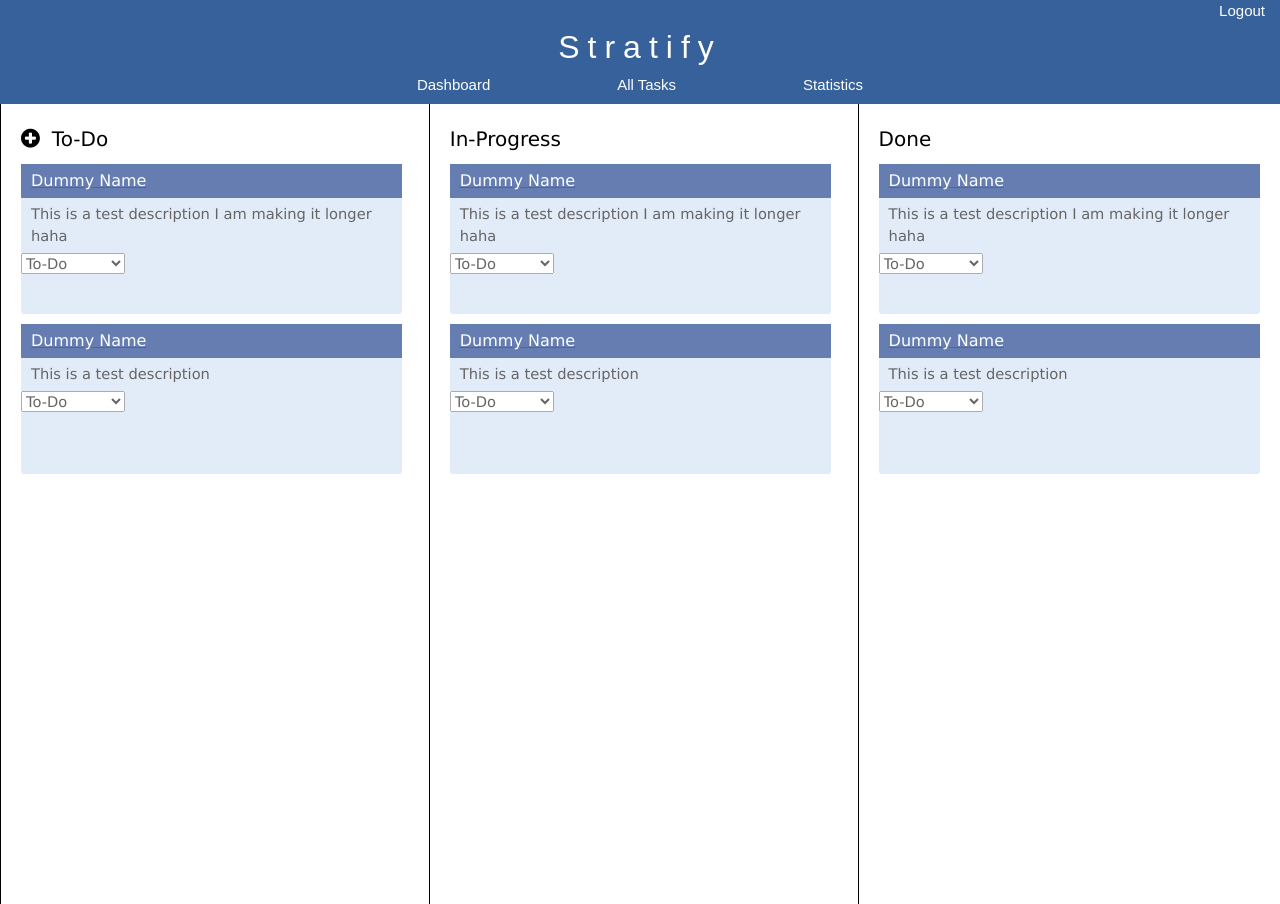
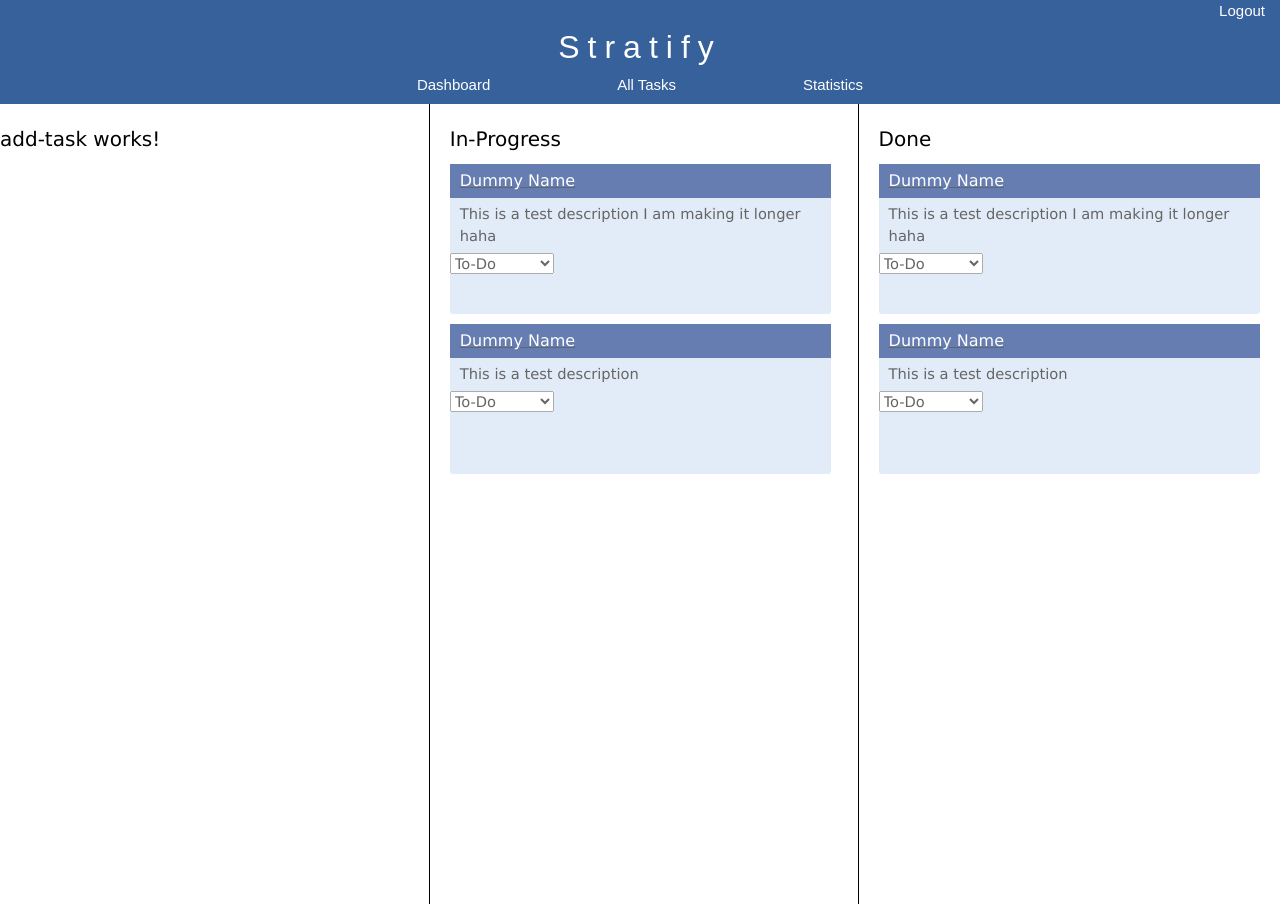
Before and after one commit to richatenany/408Project, an Angular app in the folder public/: page / in a window 1280 px wide. Both pictures are taken after a click on the button 36 px from the left and 139 px from the top of the page. Built offline with nearby package versions, Linux system fonts and the light colour scheme.

Commit message:
Switching tab on + click

```diff
--- a/public/src/app/dashboard/dashboard.component.css
+++ b/public/src/app/dashboard/dashboard.component.css
@@ -4,7 +4,7 @@
     /* margin: 15px; */
     font-size: 20px;
   }
-  .flex-grid-thirds app-dashboard-section {
+  .flex-grid-thirds > * {
     width: 33%;
   }
   * {
--- a/public/src/app/dashboard/dashboard.component.html
+++ b/public/src/app/dashboard/dashboard.component.html
@@ -1,6 +1,7 @@
 <link rel="stylesheet" href="https://cdnjs.cloudflare.com/ajax/libs/font-awesome/4.7.0/css/font-awesome.min.css">
 <div class="flex-grid-thirds">
-    <app-dashboard-section sectionName="To-Do" (switchTo)="switchListener($event)"></app-dashboard-section>
+    <app-dashboard-section sectionName="To-Do" (switchTo)="switchListener($event)" *ngIf="!addPressed"></app-dashboard-section>
+    <app-add-task *ngIf=addPressed></app-add-task>
     <app-dashboard-section sectionName="In-Progress"></app-dashboard-section>
     <app-dashboard-section sectionName="Done"></app-dashboard-section>
 </div>
--- a/public/src/app/dashboard/dashboard.component.ts
+++ b/public/src/app/dashboard/dashboard.component.ts
@@ -13,8 +13,12 @@ export class DashboardComponent implements OnInit {
 
   ngOnInit() {
   }
-  switchListener({newTab:string, section:number}) {
-    console.log("Received event");
+  switchListener(info: {newTab:string, section:number}) {
+    const {newTab, section} = info;
+    if(newTab === "addTask" && section === 0){
+      this.addPressed = true;
+    }
+    console.log("Received event:", info);
   }
 
 }
```
